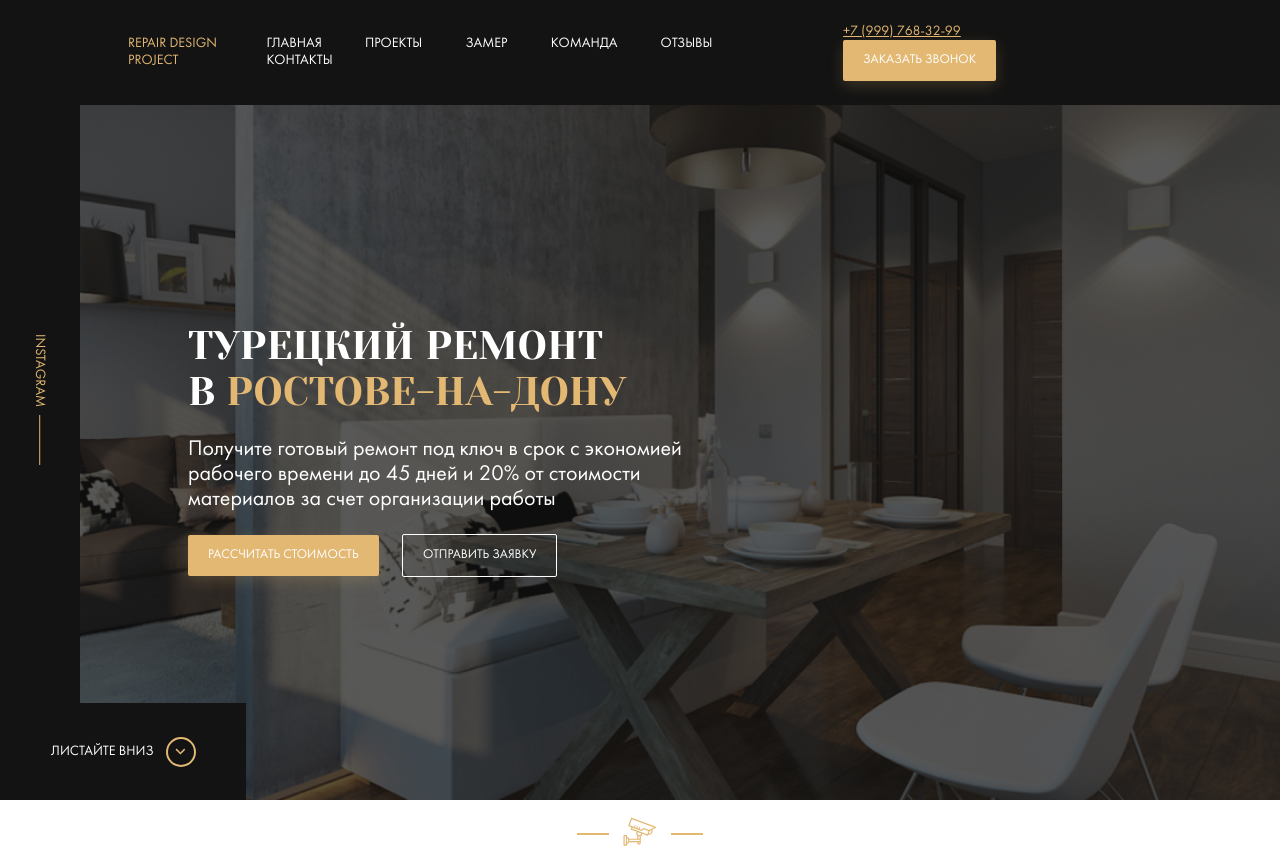
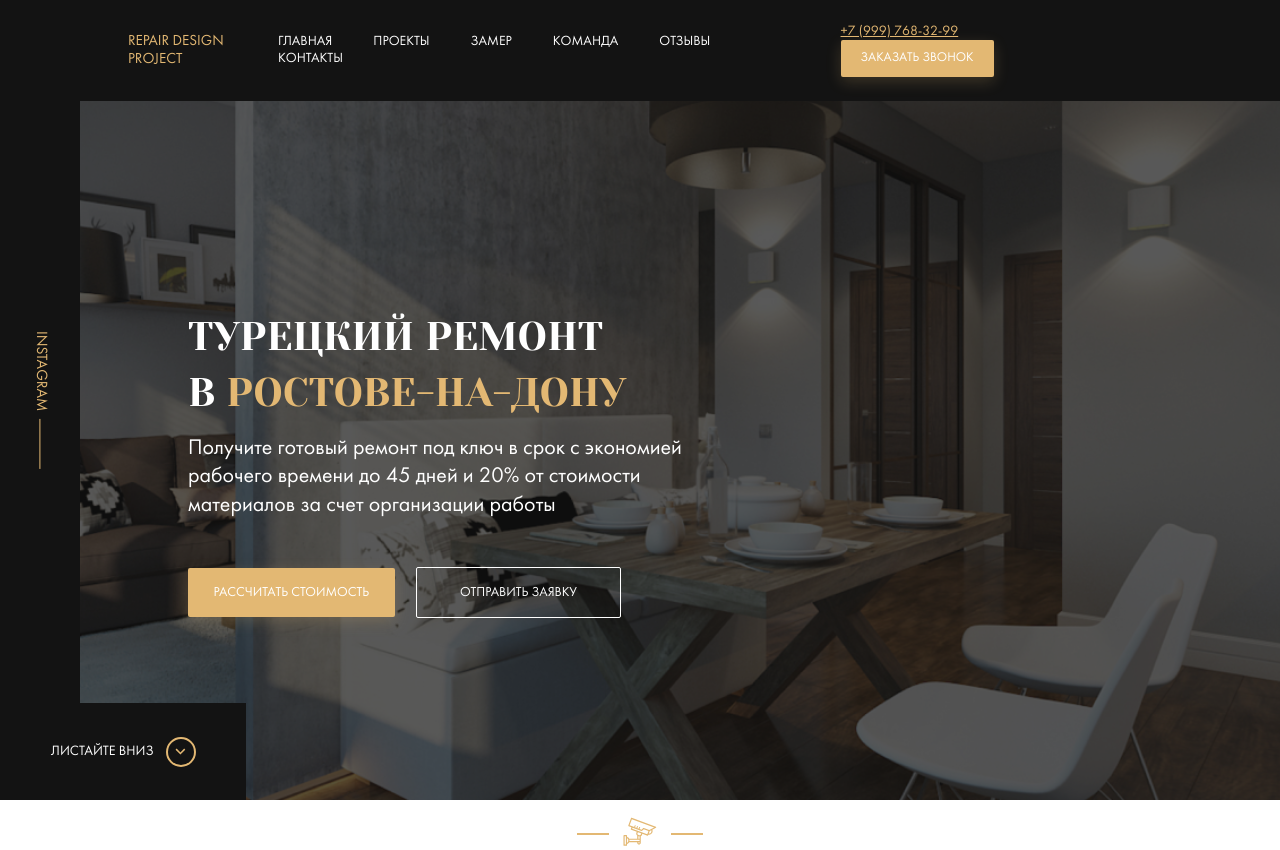
Before and after one commit to Ludmilaiv/repair-design, a website: page index.html in a window 1280 px wide. Drawn offline with Linux system fonts and the light colour scheme; files whose address does not match are found by name.

Commit message:
refact: add pixel-perfect to hero and heder

```diff
--- a/sass/_interface.sass
+++ b/sass/_interface.sass
@@ -1,5 +1,5 @@
 .button
-  padding: 13px 20px
+  padding: 11px 20px
   border: none
   border-radius: 2px
   text-transform: uppercase
--- a/sass/templates/_header.sass
+++ b/sass/templates/_header.sass
@@ -13,13 +13,15 @@
 .logo
   color: $primary
   text-transform: uppercase
+  font-size: 1.075rem
 .nav
   &__item
     color: $light
     text-decoration: none
     text-transform: uppercase
-    margin-right: 2.85rem
+    margin-right: 2.7rem
     transition: color 0.2s
+    font-size: 0.98rem
     &:hover
       color: $primary
 .phone
--- a/sass/templates/_hero.sass
+++ b/sass/templates/_hero.sass
@@ -47,11 +47,21 @@
     position: relative
     max-width: 47.85rem
     margin-left: 4.28rem
+  &__title
+    margin-bottom: 1rem
   &__text
     font-size: 1.57rem
+    line-height: 131%
     max-width: 500px
+    margin: 0
+    margin-bottom: 3.3rem
   &__button
-    margin-right: 20px
+    padding: 1.20rem 1.83rem
+    margin-right: 1.25rem
+    font-size: 0.96rem
+  .button
+    &--outline
+      padding: 1.20rem 3.1rem
 .instagram
   display: flex
   justify-content: center
@@ -65,6 +75,7 @@
     color: $primary
     transform: rotate(90deg)
     line-height: 0.8
+    font-size: 1.1rem
     &::after
       content: ''
       width: 50px
@@ -72,10 +83,10 @@
       background-color: $primary
       margin-left: 8px
 .title
-  margin: 0
   font-family: 'Yeseva One', cursive
   font-weight: normal
   text-transform: uppercase
   font-size: 2.857rem
+  line-height: 1.4
   &--primary
     color: $primary
```
Also changed, not shown: css/style.css.
